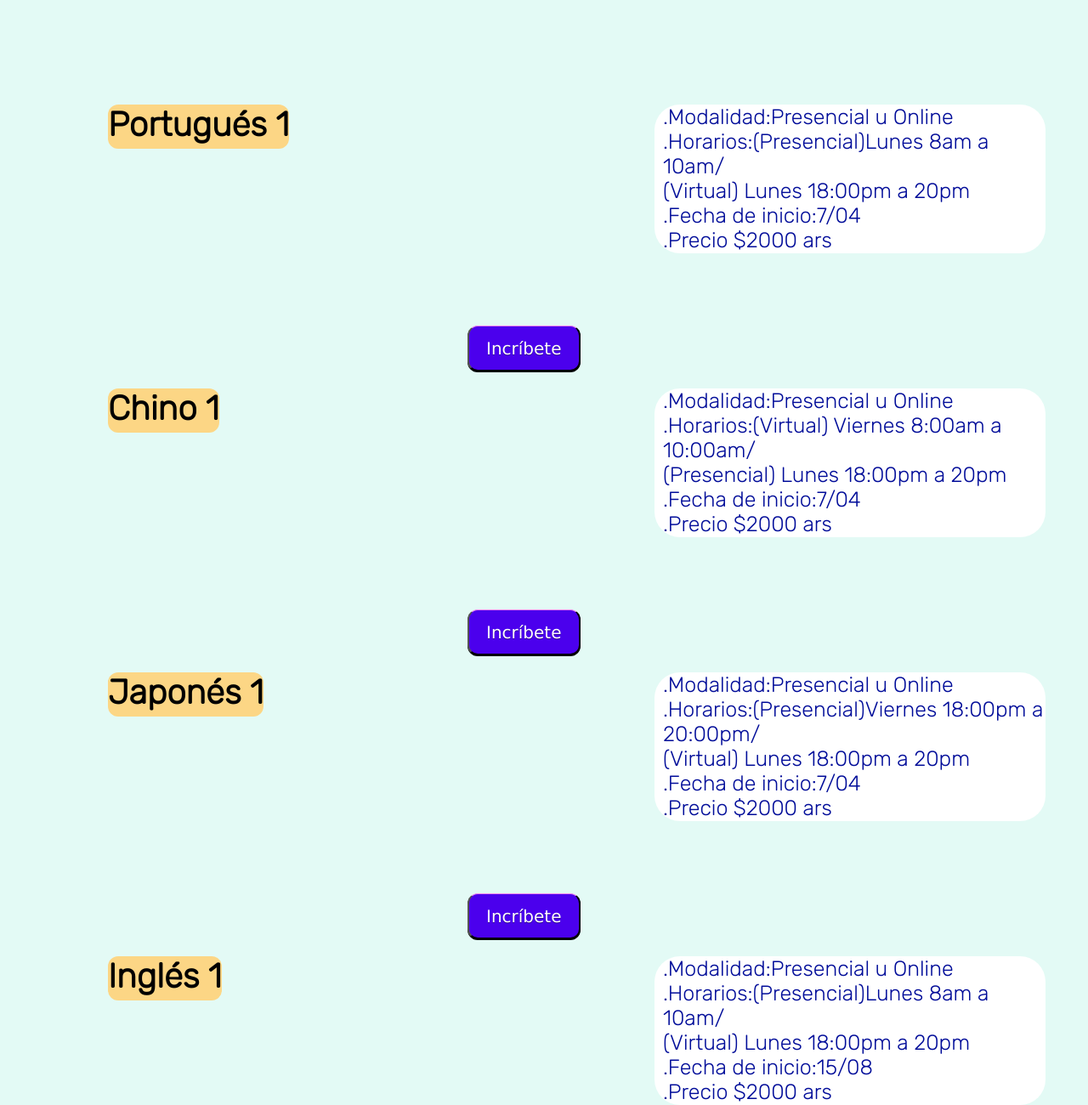
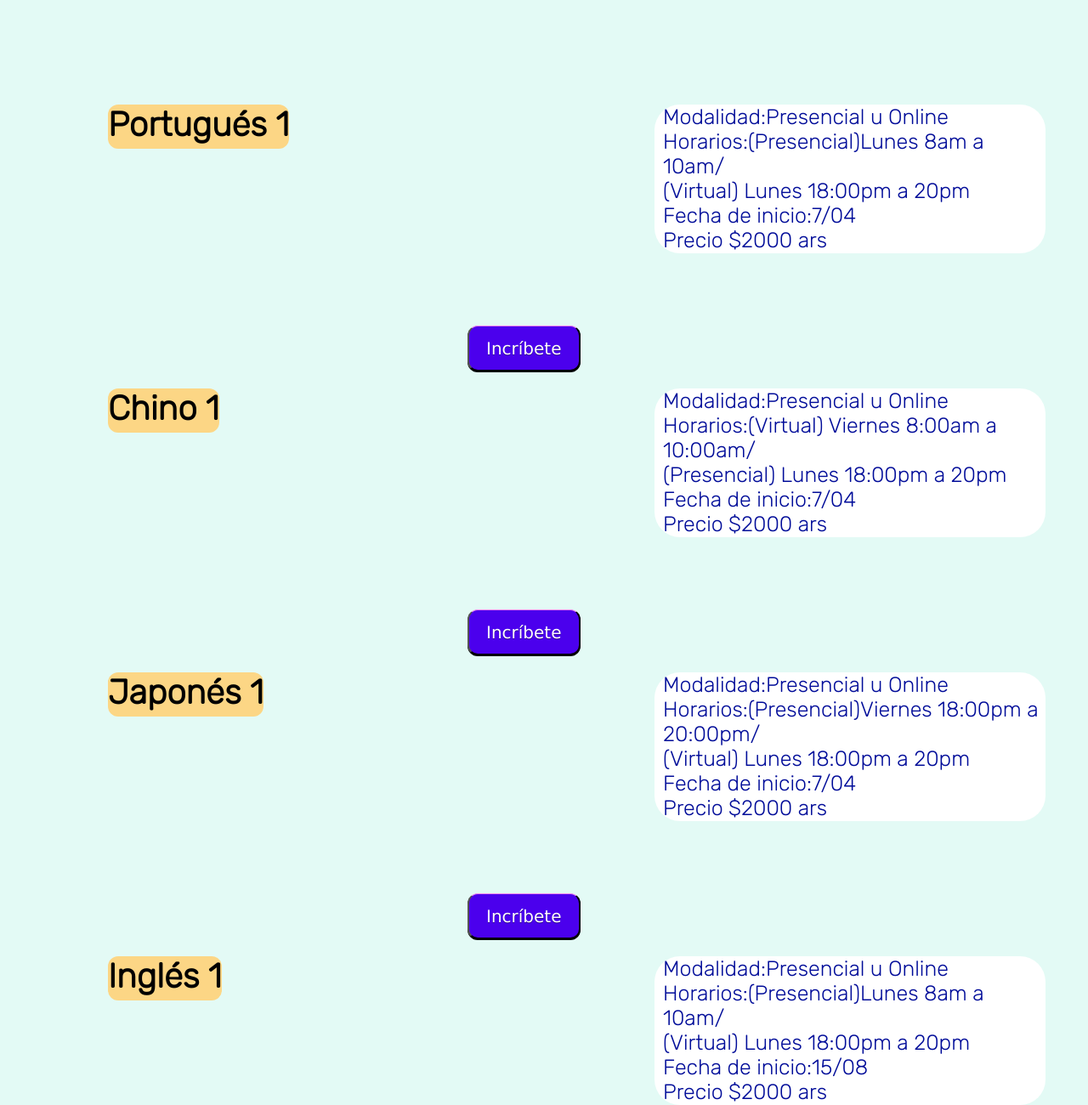
Before and after one commit to moavalos/WorkPW1, a plain HTML site: page D.C.html in a window 1280 px wide. Shown: the part 1120-2420 px from the top of the page at 85% size. Drawn offline with Linux system fonts and the light colour scheme.

Commit message:
corrigiendo errores de boludos

```diff
--- a/D.C.html
+++ b/D.C.html
@@ -62,7 +62,7 @@
                     <li>Idiomas:Inglés,Portugués,Chino,Japonés</li>
                     <br>
                     <li>Modalidad:Online o Presencial,a elección</li>
-                    <li>.Precio $2000 ars
+                    <li>Precio $2000 ars
 
             </div>
         </article>
@@ -72,11 +72,11 @@
                 <h3 class="idioms">Portugués 1</h3>
                 <img class="images" src="img/portugal.jpg">
                 <ul class="cursos">
-                    <li>.Modalidad:Presencial u Online</li>
-                    <li>.Horarios:(Presencial)Lunes 8am a 10am/ <br>
+                    <li>Modalidad:Presencial u Online</li>
+                    <li>Horarios:(Presencial)Lunes 8am a 10am/ <br>
                         (Virtual) Lunes 18:00pm a 20pm</li>
-                    <li>.Fecha de inicio:7/04</li>
-                    <li>.Precio $2000 ars
+                    <li>Fecha de inicio:7/04</li>
+                    <li>Precio $2000 ars
                 </ul>
                 <a href="index.html"><button>Incríbete</button></a>
             </article>
@@ -84,13 +84,13 @@
                 <h3 class="idioms">Chino 1</h3>
                 <img class="images" src="img/china.jpg">
                 <ul class="cursos">
-                    <li>.Modalidad:Presencial u Online</li>
-                    <li>.Horarios:(Virtual) Viernes 8:00am a 10:00am/
+                    <li>Modalidad:Presencial u Online</li>
+                    <li>Horarios:(Virtual) Viernes 8:00am a 10:00am/
                         <br>
                         (Presencial) Lunes 18:00pm a 20pm
                     </li>
-                    <li>.Fecha de inicio:7/04</li>
-                    <li>.Precio $2000 ars
+                    <li>Fecha de inicio:7/04</li>
+                    <li>Precio $2000 ars
                     <li>
                 </ul>
                 <a href="index.html"><button>Incríbete</button></a>
@@ -99,11 +99,11 @@
                 <h3 class="idioms">Japonés 1</h3>
                 <img class="images" src="img/japon.jpg">
                 <ul class="cursos">
-                    <li>.Modalidad:Presencial u Online</li>
-                    <li>.Horarios:(Presencial)Viernes 18:00pm a 20:00pm/ <br>
+                    <li>Modalidad:Presencial u Online</li>
+                    <li>Horarios:(Presencial)Viernes 18:00pm a 20:00pm/ <br>
                         (Virtual) Lunes 18:00pm a 20pm</li>
-                    <li>.Fecha de inicio:7/04</li>
-                    <li>.Precio $2000 ars
+                    <li>Fecha de inicio:7/04</li>
+                    <li>Precio $2000 ars
                     <li>
                 </ul>
                 <a href="index.html"><button>Incríbete</button></a>
@@ -112,11 +112,11 @@
                 <h3 class="idioms">Inglés 1</h3>
                 <img class="images" src="img/ingles.jpg">
                 <ul class="cursos">
-                    <li>.Modalidad:Presencial u Online</li>
-                    <li>.Horarios:(Presencial)Lunes 8am a 10am/ <br>
+                    <li>Modalidad:Presencial u Online</li>
+                    <li>Horarios:(Presencial)Lunes 8am a 10am/ <br>
                         (Virtual) Lunes 18:00pm a 20pm</li>
-                    <li>.Fecha de inicio:15/08</li>
-                    <li>.Precio $2000 ars
+                    <li>Fecha de inicio:15/08</li>
+                    <li>Precio $2000 ars
                     <li>
                 </ul>
                 <a href="index.html"><button>Incríbete</button></a>
```
Also changed, not shown: calendario.html (+1 -0 lines), establecimiento.html (+1 -0 lines), inscripcion.html (+4 -1 lines).
